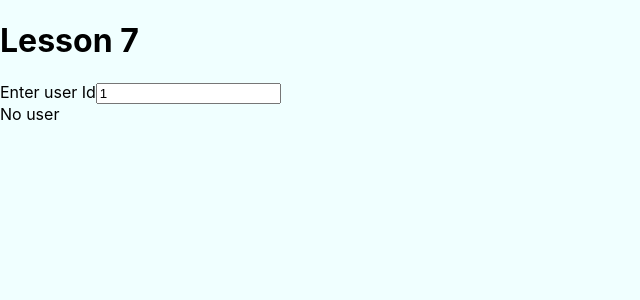
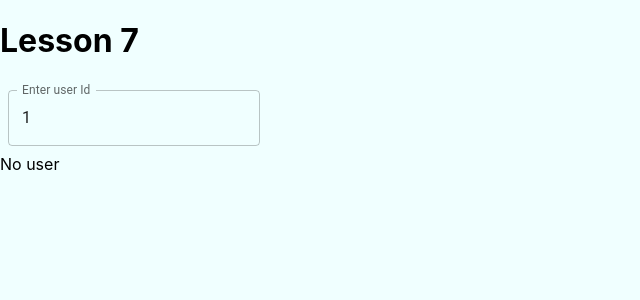
Before and after one commit to strdr4605/react-course-2022, a React (Create React App) app in the folder lesson7/: page / in a window 1280 px wide. Shown: the top 300 px of the page, without its empty margins (0-640 px from the left). Built offline with nearby package versions, Linux system fonts and the light colour scheme; no server answers.

Commit message:
lesson7 add mui and use Box and TextField

```diff
--- a/lesson7/package.json
+++ b/lesson7/package.json
@@ -3,6 +3,9 @@
   "version": "0.1.0",
   "private": true,
   "dependencies": {
+    "@emotion/react": "^11.10.4",
+    "@emotion/styled": "^11.10.4",
+    "@mui/material": "^5.10.8",
     "@testing-library/jest-dom": "^5.16.5",
     "@testing-library/react": "^13.4.0",
     "@testing-library/user-event": "^13.5.0",
--- a/lesson7/src/components/Input.js
+++ b/lesson7/src/components/Input.js
@@ -1,8 +1,17 @@
+import Box from '@mui/material/Box';
+import TextField from '@mui/material/TextField';
+
 export default function Input({value, onChange, label}) {
     return (
-        <label>
-            {label}
-            <input  type="number" value={value} onChange={(event) => onChange(event.target.value)}/>
-        </label>
+        <Box
+            component="form"
+            sx={{
+                '& > :not(style)': { m: 1, width: '25ch' },
+            }}
+            noValidate
+            autoComplete="off"
+        >
+            <TextField label={label} variant="outlined" value={value} onChange={(event) => onChange(event.target.value)} />
+        </Box>
     );
 }
```
Also changed, not shown: 1 other file (tests, documents, lock files or other folders).
